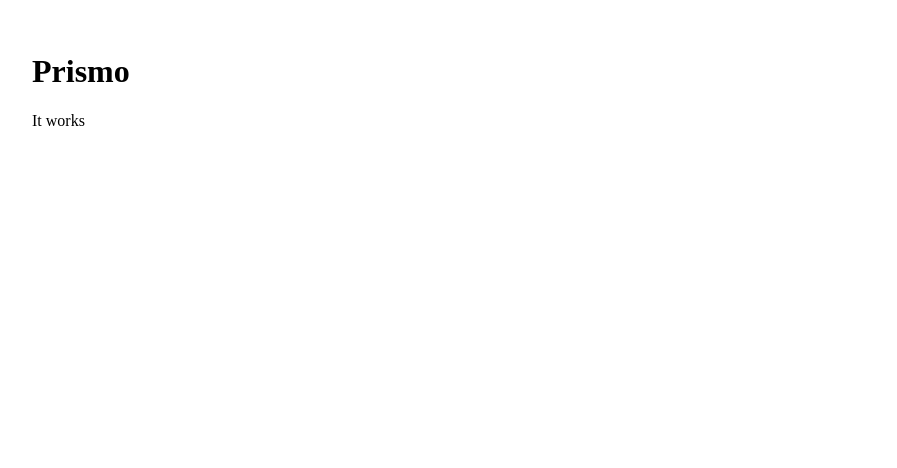
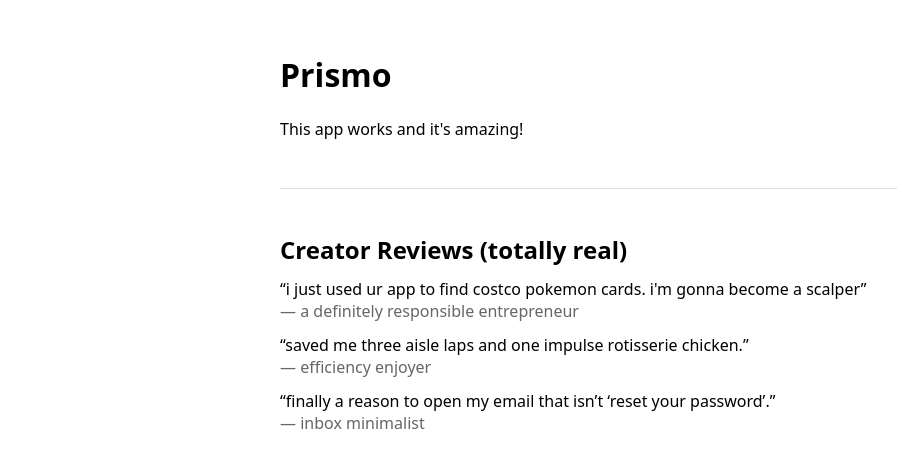
Before and after one commit to osca3666/prismo, a Next.js app in the folder prismo-web/: page / in a window 1280 px wide. Shown: the top 468 px of the page, without its empty margins (0-897 px from the left). Built offline with nearby package versions, Linux system fonts and the light colour scheme.

Commit message:
add reviews

```diff
--- a/prismo-web/src/app/page.tsx
+++ b/prismo-web/src/app/page.tsx
@@ -1,10 +1,33 @@
-
-
 export default function Home() {
   return (
-    <main style={{padding:24}}>
+    <main style={{ padding: 24, maxWidth: 720, margin: "0 auto", fontFamily: "system-ui" }}>
       <h1>Prismo</h1>
-      <p>It works</p>
+      <p>This app works and it's amazing!</p>
+
+      <section style={{ marginTop: 48, paddingTop: 24, borderTop: "1px solid #ddd" }}>
+        <h2 style={{ marginBottom: 12 }}>Creator Reviews (totally real)</h2>
+
+        <figure style={{ margin: "12px 0" }}>
+          <blockquote style={{ margin: 0 }}>
+            “i just used ur app to find costco pokemon cards. i'm gonna become a scalper”
+          </blockquote>
+          <figcaption style={{ color: "#666" }}>— a definitely responsible entrepreneur</figcaption>
+        </figure>
+
+        <figure style={{ margin: "12px 0" }}>
+          <blockquote style={{ margin: 0 }}>
+            “saved me three aisle laps and one impulse rotisserie chicken.”
+          </blockquote>
+          <figcaption style={{ color: "#666" }}>— efficiency enjoyer</figcaption>
+        </figure>
+
+        <figure style={{ margin: "12px 0" }}>
+          <blockquote style={{ margin: 0 }}>
+            “finally a reason to open my email that isn’t ‘reset your password’.”
+          </blockquote>
+          <figcaption style={{ color: "#666" }}>— inbox minimalist</figcaption>
+        </figure>
+      </section>
     </main>
   );
 }
```
